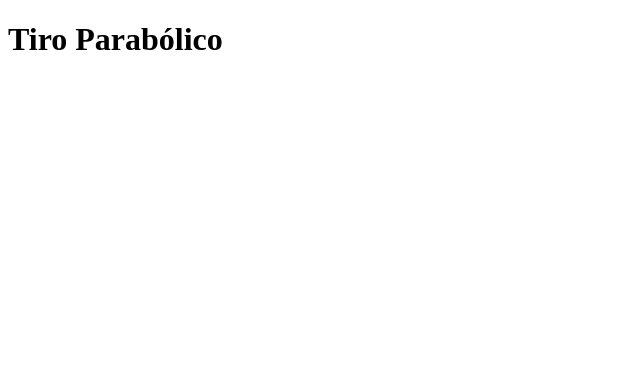
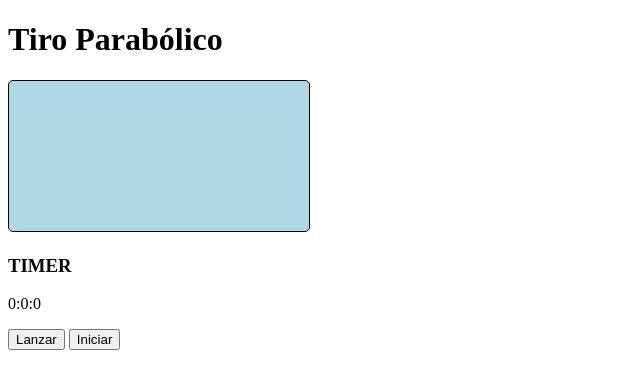
Before and after one commit to rchozas/2023-2024-CSAAI-Practicas, a plain HTML site: page P3/index.html in a window 1280 px wide. Shown: the whole page, without its empty margins (0-640 px from the left). Drawn offline with Linux system fonts and the light colour scheme.

Commit message:
iniciando

```diff
--- a/P3/index.html
+++ b/P3/index.html
@@ -13,6 +13,13 @@
 </head>
 <body>
     <h1>Tiro Parabólico</h1>
+    <canvas id="ctiro"></canvas>
+
+    <h3>TIMER</h3>
+    <p id="display">0:0:0</p>
+
+    <input type="button" id="btnLanzar" value="Lanzar">
+    <input type="button" id="btnIniciar" value="Iniciar">
 
 
 
--- a/P3/tiro_parabolico.css
+++ b/P3/tiro_parabolico.css
@@ -0,0 +1,11 @@
+/*
+Estilos para el campo de tiro
+*/
+
+#ctiro {
+    background-color: lightblue;
+    border-style: solid;
+    border-width: 1px;
+    border-color: black;
+    border-radius: 5px;
+  }
```
